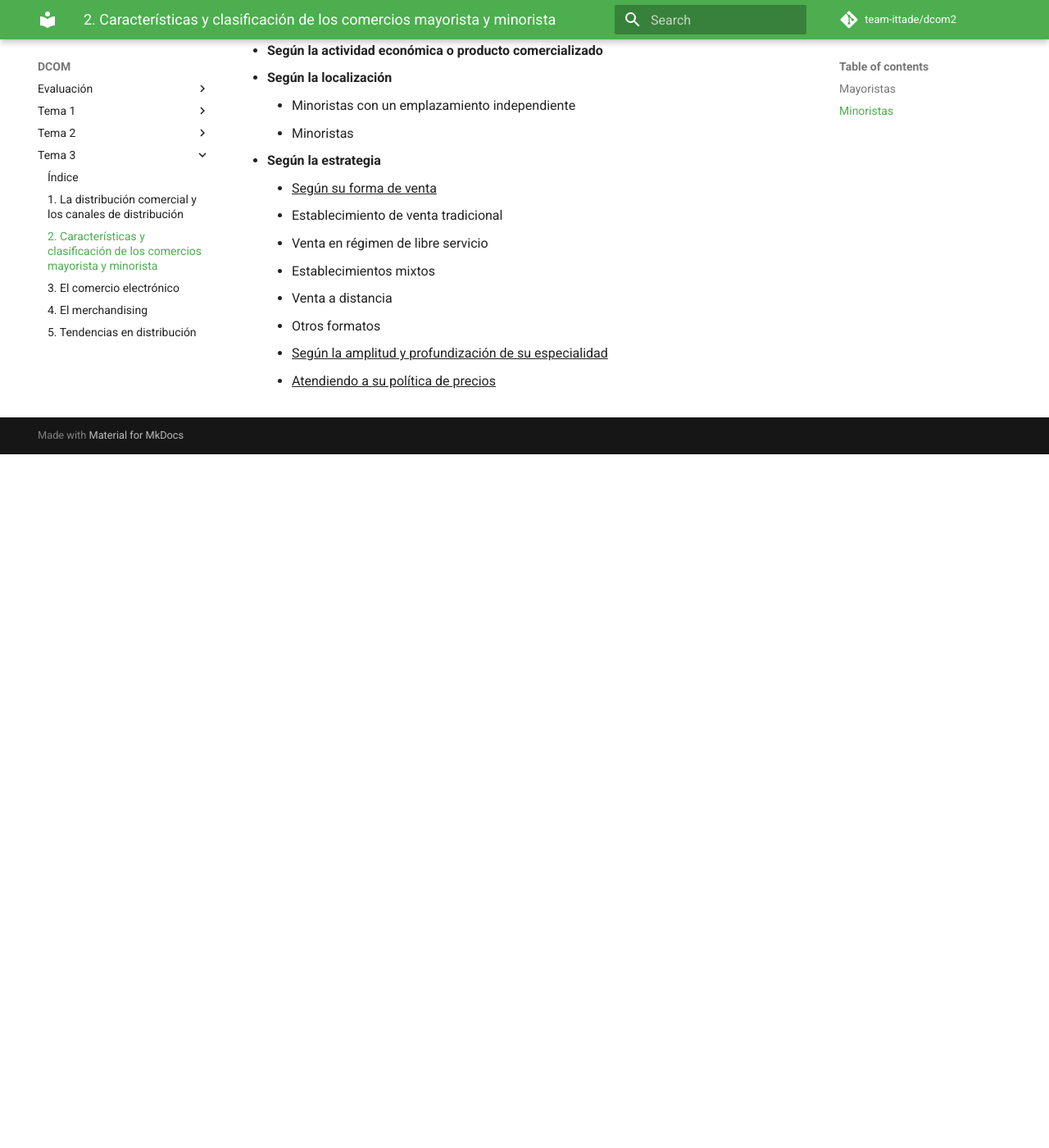
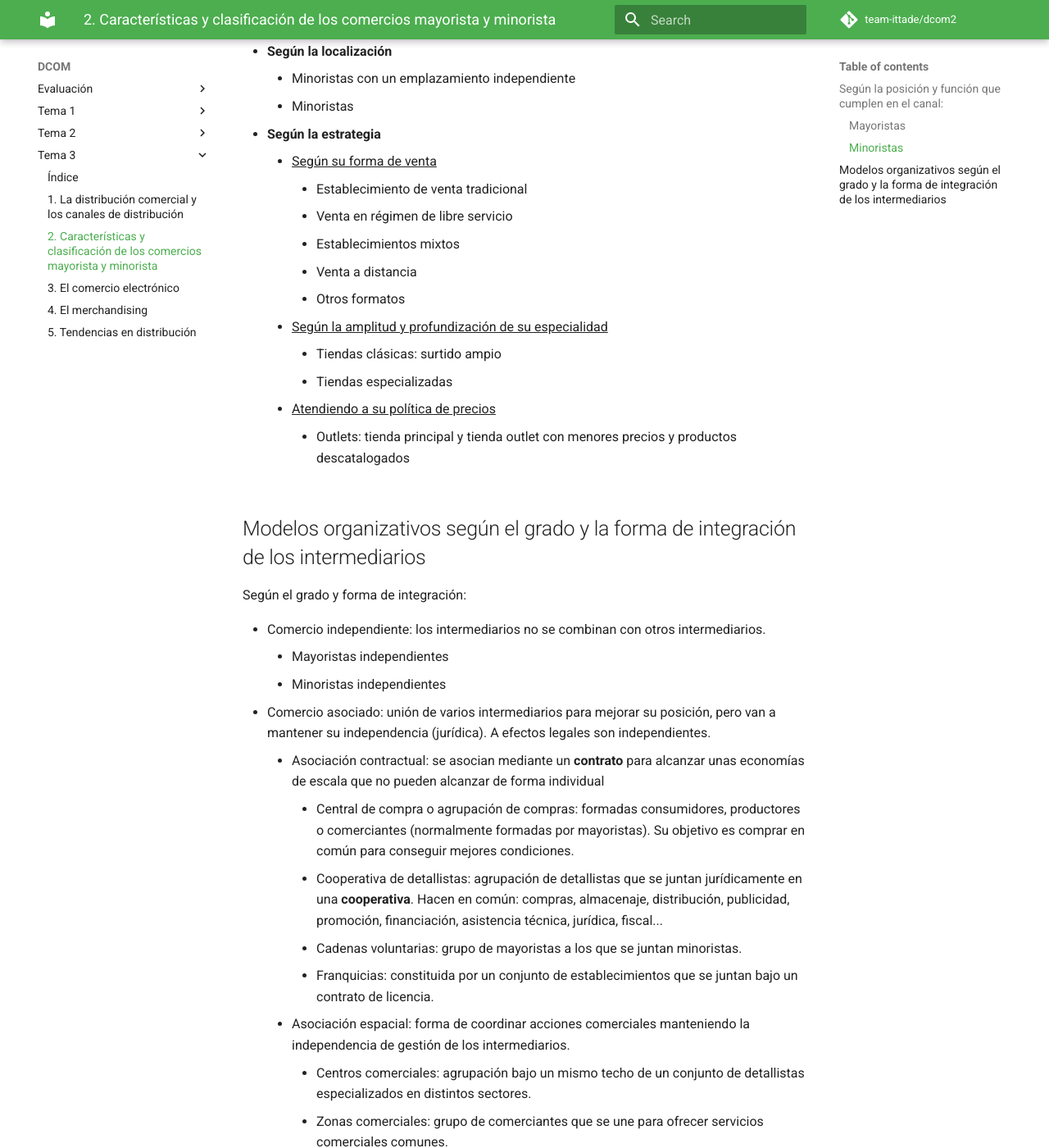
Before and after one commit to team-ittade/dcom2, an MkDocs documentation site: the page built from docs/tema-3/3.2.md, in a window 1280 px wide and 1400 px high, scrolled down 1567 px. Shown: the whole window at 82% size. Built offline with MkDocs 1.6.1 and Material for MkDocs 9.7.7, drawn with Linux system fonts in a browser that asks for light colours; comment, search, counter and statistics services are not loaded; before the commit the page ends 2121 px from its top, so only the background shows below that; some of the changed text lies outside the part shown.

Commit message:
2021-03-25 - tema 3

```diff
--- a/docs/tema-3/3.2.md
+++ b/docs/tema-3/3.2.md
@@ -1,8 +1,8 @@
 # 3.2. Características y clasificación de los comerciois mayorista y minorista
 
-Según la posición y función que cumplen en el canal:
+## Según la posición y función que cumplen en el canal:
 
-## Mayoristas
+### Mayoristas
 
 Nunca se relacionan con el consumidor final.
 
@@ -30,7 +30,7 @@ Funciones:
         - Representante del fabricante o representante de ventas: actúa en nombre de una empresa fabricante para vender sus productos. Generalmente representa a varios fabricantes complementarios. Cobra una comisión por las ventas efectuadas. Si opera a nivel internacional se le denomina **agente exportador**.
         - Representante de compras: si opera en mercados internacionales se les denomina **agentes de importación**.
 
-## Minoristas
+### Minoristas
 
 Intermedian entre el fabricante o mayorista y el consumidor final.
 
@@ -41,16 +41,43 @@ Intermedian entre el fabricante o mayorista y el consumidor final.
     - Minoristas
 - **Según la estrategia**
     - ^^Según su forma de venta^^
-      - Establecimiento de venta tradicional
-      - Venta en régimen de libre servicio
-      - Establecimientos mixtos
-      - Venta a distancia
-      - Otros formatos
+        - Establecimiento de venta tradicional
+        - Venta en régimen de libre servicio
+        - Establecimientos mixtos
+        - Venta a distancia
+        - Otros formatos
     - ^^Según la amplitud y profundización de su especialidad^^
+        - Tiendas clásicas: surtido ampio
+        - Tiendas especializadas
     - ^^Atendiendo a su política de precios^^
+        - Outlets: tienda principal y tienda outlet con menores precios y productos descatalogados
 
-<!--Según el grado y forma de integración:
+## Modelos organizativos según el grado y la forma de integración de los intermediarios
 
-- Comercio independiente
-- Comercio asociado
-- Comercio integrado -->
+Según el grado y forma de integración:
+
+- Comercio independiente: los intermediarios no se combinan con otros intermediarios.
+    - Mayoristas independientes
+    - Minoristas independientes
+- Comercio asociado: unión de varios intermediarios para mejorar su posición, pero van a mantener su independencia (jurídica). A efectos legales son independientes.
+    - Asociación contractual: se asocian mediante un **contrato** para alcanzar unas economías de escala que no pueden alcanzar de forma individual
+        - Central de compra o agrupación de compras: formadas consumidores, productores o comerciantes (normalmente formadas por mayoristas). Su objetivo es comprar en común para conseguir mejores condiciones.
+        - Cooperativa de detallistas: agrupación de detallistas que se juntan jurídicamente en una **cooperativa**. Hacen en común: compras, almacenaje, distribución, publicidad, promoción, financiación, asistencia técnica, jurídica, fiscal...
+        - Cadenas voluntarias: grupo de mayoristas a los que se juntan minoristas.
+        - Franquicias: constituida por un conjunto de establecimientos que se juntan bajo un contrato de licencia.
+    - Asociación espacial: forma de coordinar acciones comerciales manteniendo la independencia de gestión de los intermediarios.
+        - Centros comerciales: agrupación bajo un mismo techo de un conjunto de detallistas especializados en distintos sectores.
+        - Zonas comerciales: grupo de comerciantes que se une para ofrecer servicios comerciales comunes.
+- Comercio integrado: se integran las funciones mayorista y minorista bajo una misma organización
+    - Capitalista
+        - Cadenas sucursalistas
+        - Tiendas de descuento
+        - Supermercado
+        - Almacén popular: pequeños, precios bajos, fundamentalmente primera necesidad
+        - Gran superficie
+            - Gran almacén
+            - Hipermercado
+            - Category killer
+    - Cooperativas
+        - Cooperativas de consumidores
+        - Cooperativas de empresas
```
